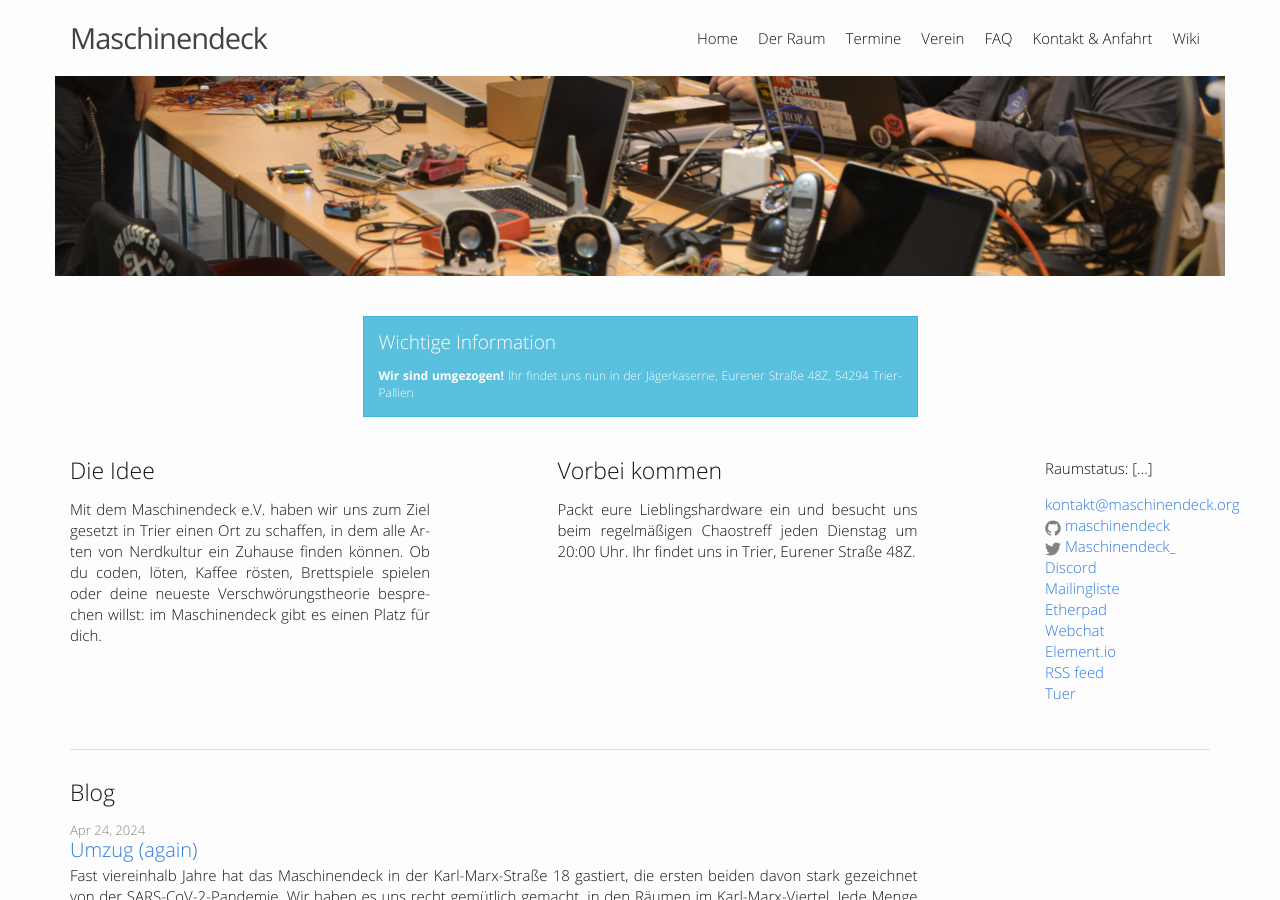
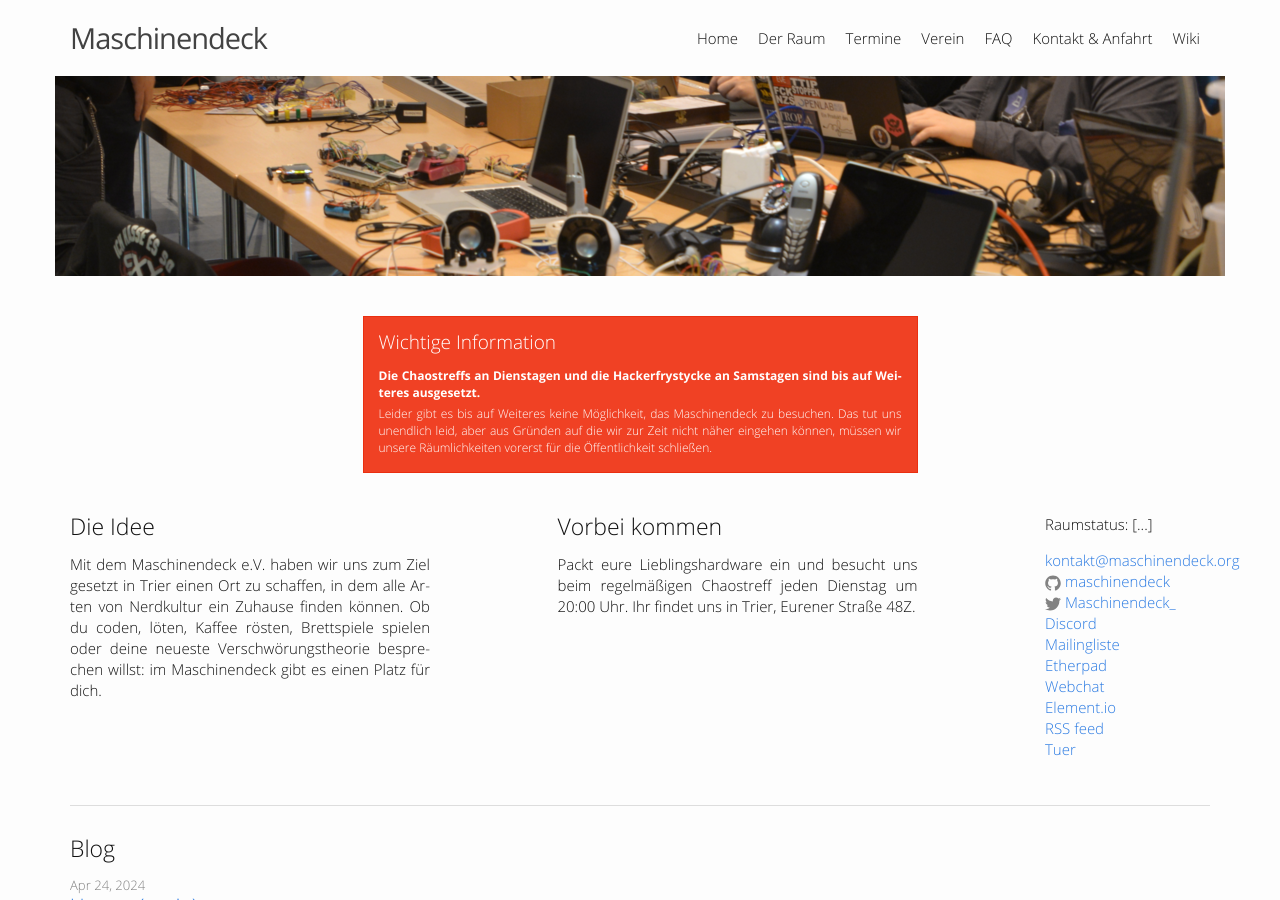
Before and after one commit to maschinendeck/maschinendeck.github.io, a Jekyll site: the page built from index.html, in a window 1280 px wide and 900 px high. Built offline with Jekyll 4.4.1, drawn with Linux system fonts in a browser that asks for light colours.

Commit message:
added notice that deck is closed until further notice

```diff
--- a/index.html
+++ b/index.html
@@ -11,11 +11,19 @@ ref: home
 <div class="container welcome">
   <div class="row">
       <div class="col-md-6 col-md-offset-3" style="margin-bottom: 2rem;">
-        <article class="alert alert-info">
+        <article class="alert alert-danger">
           <h4>Wichtige Information</h4>
 	        <p>
-				<b>Wir sind umgezogen!</b> Ihr findet uns nun in der Jägerkaserne, Eurener Straße 48Z, 54294 Trier-Pallien
+				<b>Die Chaostreffs an Dienstagen und die Hackerfrystycke an
+				Samstagen sind bis auf Weiteres ausgesetzt.</b>
             </p>
+			<p>
+				Leider gibt es bis auf Weiteres keine Möglichkeit, das
+				Maschinendeck zu besuchen. Das tut uns unendlich leid, aber aus
+				Gründen auf die wir zur Zeit nicht näher eingehen können, müssen
+				wir unsere Räumlichkeiten vorerst für die Öffentlichkeit
+				schließen.
+			</p>
         </article>
 		<!--
 		<article>
```
